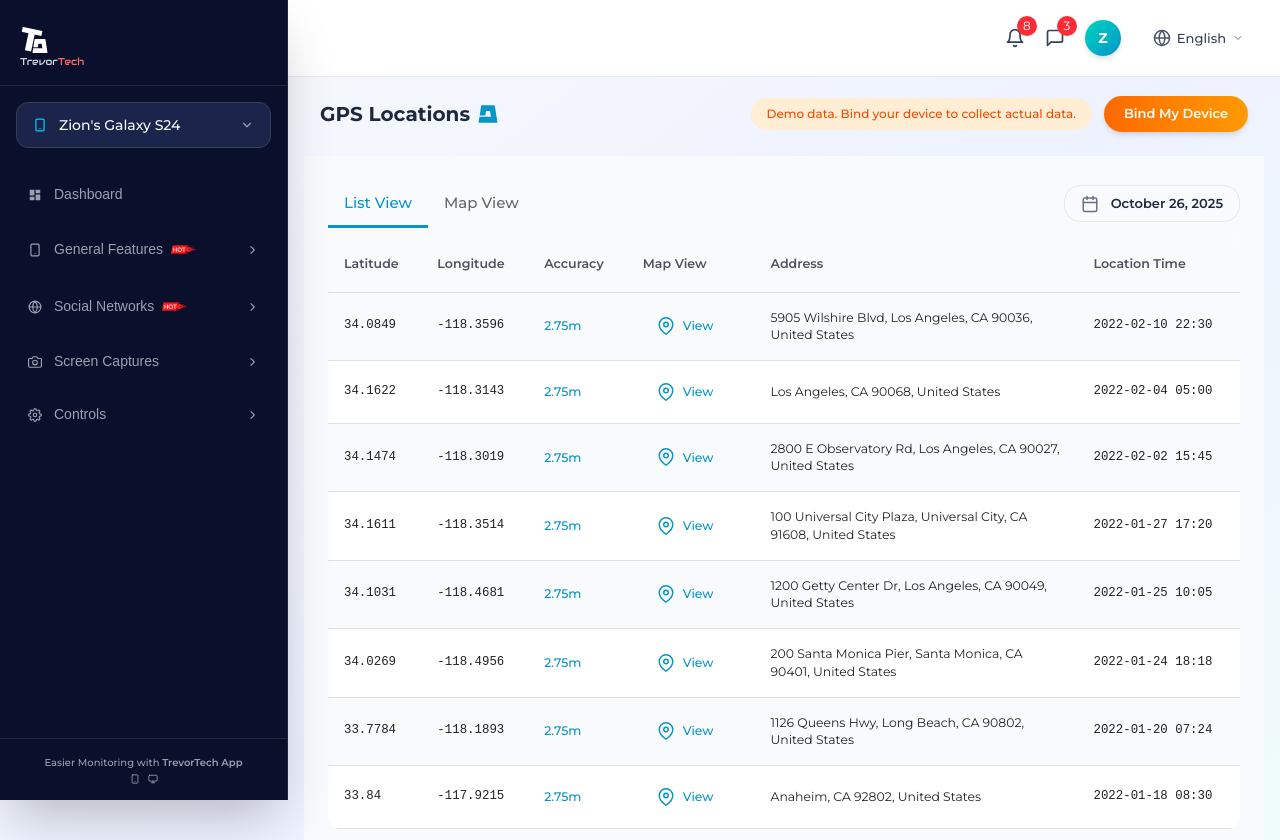
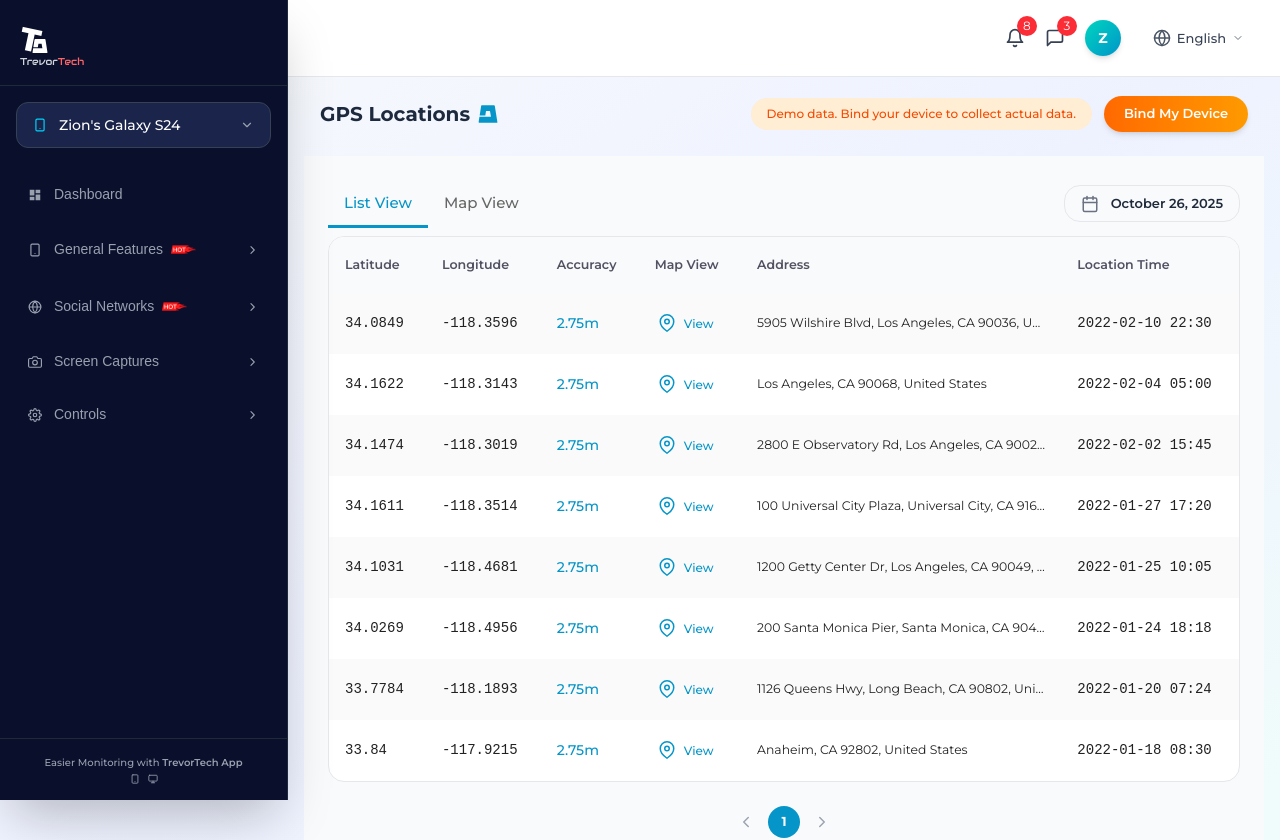
Before and after one commit to LifeofPaks/trevor-tech, a React (Vite) app: page /demo/general/gps in a window 1280 px wide. Shown: the top 840 px of the page. Built offline with nearby package versions, Linux system fonts and the light colour scheme; a web font is replaced by a local one.

Commit message:
updated ui

```diff
--- a/src/components/demo/gps/Gps.jsx
+++ b/src/components/demo/gps/Gps.jsx
@@ -8,15 +8,21 @@ import {
   TableContainer,
   TableHead,
   TableRow,
-  Paper,
   Button,
   Tabs,
   Tab,
   Chip,
   Stack,
   IconButton,
+  useMediaQuery,
+  useTheme,
 } from "@mui/material";
-import { FiChevronLeft, FiChevronRight, FiMapPin, FiCalendar } from "react-icons/fi";
+import {
+  FiChevronLeft,
+  FiChevronRight,
+  FiMapPin,
+  FiCalendar,
+} from "react-icons/fi";
 import { IoLogoBitbucket } from "react-icons/io5";
 import BuyModal from "../../buyModal/BuyModal";
 
@@ -47,7 +53,8 @@ const gpsData = [
     lat: 34.1611,
     lng: -118.3514,
     accuracy: "2.75m",
-    address: "100 Universal City Plaza, Universal City, CA 91608, United States",
+    address:
+      "100 Universal City Plaza, Universal City, CA 91608, United States",
     time: "2022-01-27 17:20",
   },
   {
@@ -80,20 +87,20 @@ const gpsData = [
   },
 ];
 
-// New Jersey Map Center
 const NJ_LAT = 40.0583;
 const NJ_LNG = -74.4057;
-const NJ_ZOOM = 10;
 
 const Gps = () => {
-  const [view, setView] = useState("list"); // "list" or "map"
+  const [view, setView] = useState("list");
   const [page, setPage] = useState(1);
   const [selectedLocation, setSelectedLocation] = useState(null);
   const [open, setOpen] = useState(false);
 
+  const theme = useTheme();
+  const isMobile = useMediaQuery(theme.breakpoints.down("sm"));
+
   const handleOpen = () => setOpen(true);
   const handleClose = () => setOpen(false);
-
   const handleViewMap = (lat, lng) => {
     setSelectedLocation({ lat, lng });
     setView("map");
@@ -122,8 +129,9 @@ const Gps = () => {
           </div>
         </div>
       </header>
-        <Box className="!p-6 !bg-gray-50 ">
-          {/* Tabs + Date Badge */}
+
+      <Box className="!p-6 !bg-gray-50 overflow-hidden">
+        {/* Tabs + Date */}
         <Box className="!mb-2">
           <Stack
             direction="row"
@@ -140,9 +148,7 @@ const Gps = () => {
                   color: "#666",
                   fontSize: "0.9375rem",
                 },
-                  "& .Mui-selected": {
-                    color: "#0695c8 !important",
-                  },
+                "& .Mui-selected": { color: "#0695c8 !important" },
                 "& .MuiTabs-indicator": {
                   backgroundColor: "#0695c8",
                   height: 3,
@@ -153,46 +159,45 @@ const Gps = () => {
               <Tab label="Map View" value="map" />
             </Tabs>
 
-              {/* Static Date Badge */}
-              <div className="hidden lg:flex items-center !gap-3 bg-gray-50 border border-gray-200 rounded-2xl !px-4 !py-2 hover:shadow-md transition-all cursor-default">
+            <div className="hidden lg:flex items-center !gap-3 bg-gray-50 border border-gray-200 rounded-2xl !px-4 !py-2">
               <FiCalendar className="text-gray-500 text-lg" />
-                <span className="text-gray-800 font-semibold text-[13px] sm:text-[13px]">
+              <span className="text-gray-800 font-semibold text-[13px]">
                 October 26, 2025
               </span>
             </div>
           </Stack>
         </Box>
 
-          {/* Content */}
         {view === "list" ? (
           <>
-              {/* Table */}
+            {/* Scrollable Table for mobile */}
             <TableContainer
-                component={Paper}
-                elevation={0}
               sx={{
-                  width: "100%",
+                borderRadius: "16px",
                 overflowX: "auto",
-                }}
-                className="!rounded-xl !overflow-x-auto !w-full"
-              >
-                <Table>
-                  <TableHead>
-                    <TableRow
-                      sx={{
-                        backgroundColor: "#f9fafb",
-                        position: "sticky",
-                        top: 0,
-                        zIndex: 1,
+                backgroundColor: "white",
+                border: "1px solid #e5e7eb",
+                overflow: "hidden",
               }}
             >
+              <Table
+                sx={{
+                  overflow: "hidden",
+                  "& .MuiTableCell-root": {
+                    borderBottom: "none",
+                    py: 2,
+                  },
+                }}
+              >
+                <TableHead>
+                  <TableRow sx={{ backgroundColor: "#f9fafb" }}>
                     {[
                       { label: "Latitude", hideOnMobile: true },
                       { label: "Longitude", hideOnMobile: true },
                       { label: "Accuracy", hideOnMobile: true },
                       { label: "Map View", hideOnMobile: false },
                       { label: "Address", hideOnMobile: false },
-                        { label: "Location Time", hideOnMobile: false },
+                      { label: "Location Time", hideOnMobile: true },
                     ].map(({ label, hideOnMobile }) => (
                       <TableCell
                         key={label}
@@ -200,7 +205,7 @@ const Gps = () => {
                           fontWeight: 600,
                           color: "#515162",
                           fontSize: { xs: "0.75rem", sm: "0.79rem" },
-                            py: { xs: 1, sm: 2 },
+                          py: { xs: 1.5, sm: 2 },
                           whiteSpace: "nowrap",
                           display: hideOnMobile
                             ? { xs: "none", sm: "table-cell" }
@@ -217,19 +222,16 @@ const Gps = () => {
                   {gpsData.map((row, i) => (
                     <TableRow
                       key={i}
-                        hover
                       sx={{
-                          "&:nth-of-type(odd)": { backgroundColor: "#f9fafb" },
+                        "&:nth-of-type(odd)": { backgroundColor: "#fafafa" },
                         "&:hover": { backgroundColor: "#f0f9ff" },
+                        transition: "background-color 0.2s ease",
                       }}
-                        className="transition-all"
                     >
                       {/* Latitude */}
                       <TableCell
                         sx={{
                           fontFamily: "monospace",
-                            fontSize: { xs: "0.75rem", sm: "0.775rem" },
-                            whiteSpace: "nowrap",
                           display: { xs: "none", sm: "table-cell" },
                         }}
                       >
@@ -240,8 +242,6 @@ const Gps = () => {
                       <TableCell
                         sx={{
                           fontFamily: "monospace",
-                            fontSize: { xs: "0.75rem", sm: "0.775rem" },
-                            whiteSpace: "nowrap",
                           display: { xs: "none", sm: "table-cell" },
                         }}
                       >
@@ -253,8 +253,6 @@ const Gps = () => {
                         sx={{
                           color: "#0695c8",
                           fontWeight: 500,
-                            fontSize: { xs: "0.75rem", sm: "0.775rem" },
-                            whiteSpace: "nowrap",
                           display: { xs: "none", sm: "table-cell" },
                         }}
                       >
@@ -262,7 +260,7 @@ const Gps = () => {
                       </TableCell>
 
                       {/* Map View */}
-                        <TableCell sx={{ whiteSpace: "nowrap" }}>
+                      <TableCell>
                         <Button
                           size="small"
                           variant="text"
@@ -273,33 +271,35 @@ const Gps = () => {
                             textTransform: "none",
                             fontWeight: 500,
                             "&:hover": { backgroundColor: "#e0f2fe" },
-                              fontSize: { xs: "0.75rem", sm: "0.775rem" },
-                              minWidth: "auto",
-                              px: { xs: 1, sm: 2 },
+                            fontSize: "0.75rem",
                           }}
                         >
                           View
                         </Button>
                       </TableCell>
 
-                        {/* Address */}
+                      {/* Address with truncation on mobile */}
                       <TableCell
                         sx={{
-                            maxWidth: { xs: 180, sm: 300 },
-                            fontSize: { xs: "0.75rem", sm: "0.775rem" },
+                          maxWidth: { xs: 200, sm: 300 },
                           overflow: "hidden",
                           textOverflow: "ellipsis",
+                          whiteSpace: "nowrap",
+                          fontSize: "0.775rem",
                         }}
                       >
-                          {row.address}
+                        {isMobile
+                          ? row.address.length > 30
+                            ? row.address.slice(0, 30) + "..."
+                            : row.address
+                          : row.address}
                       </TableCell>
 
-                        {/* Location Time */}
+                      {/* Time */}
                       <TableCell
                         sx={{
                           fontFamily: "monospace",
-                            fontSize: { xs: "0.75rem", sm: "0.775rem" },
-                            whiteSpace: "nowrap",
+                          display: { xs: "none", sm: "table-cell" },
                         }}
                       >
                         {row.time}
@@ -334,8 +334,7 @@ const Gps = () => {
             </Box>
           </>
         ) : (
-            /* Map View */
-            <Box className="!h-full !min-h-96 !rounded-lg !overflow-hidden !border !border-gray-300 relative">
+          <Box className="!h-full !min-h-96 !rounded-lg !overflow-hidden relative">
             <iframe
               title="Location Map"
               width="100%"
@@ -349,11 +348,10 @@ const Gps = () => {
                 NJ_LAT + 0.1
               }&layer=mapnik&marker=${NJ_LAT}%2C${NJ_LNG}`}
             />
-
             {selectedLocation && (
               <Box
-                  className="!absolute !top-4 !left-4 !bg-white !p-3 !rounded-lg !shadow-lg !z-10 !border !border-gray-200"
-                  sx={{ minWidth: 200 }}
+                className="!absolute !top-4 !left-4 !bg-white !p-3 !rounded-lg !shadow-lg !z-10"
+                sx={{ minWidth: 200, border: "1px solid #e5e7eb" }}
               >
                 <Typography
                   variant="subtitle2"
@@ -374,6 +372,7 @@ const Gps = () => {
           </Box>
         )}
       </Box>
+
       <BuyModal handleClose={handleClose} open={open} />
     </>
   );
```
Lines whose indentation alone changed are shown as unchanged.
